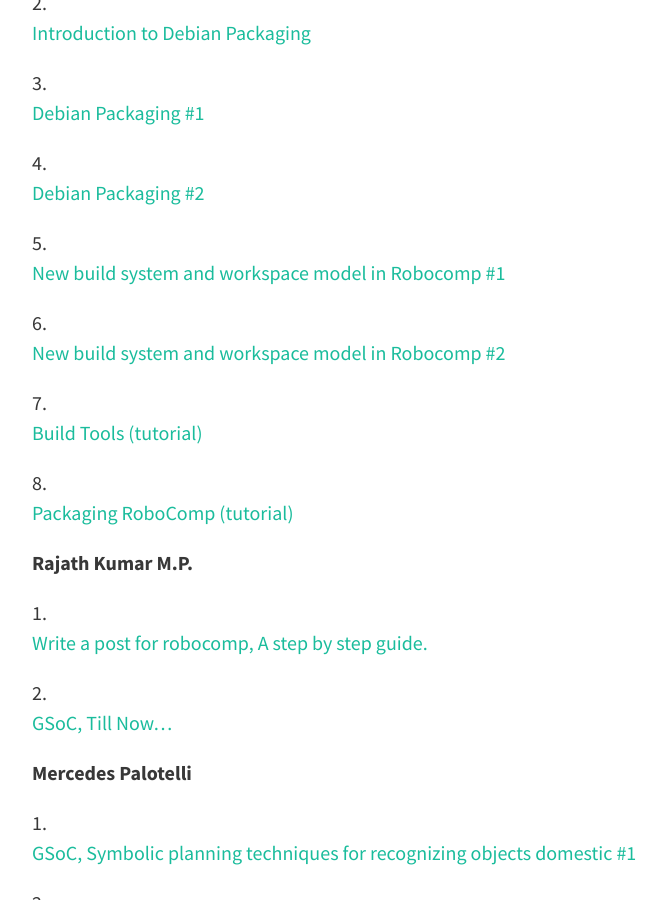
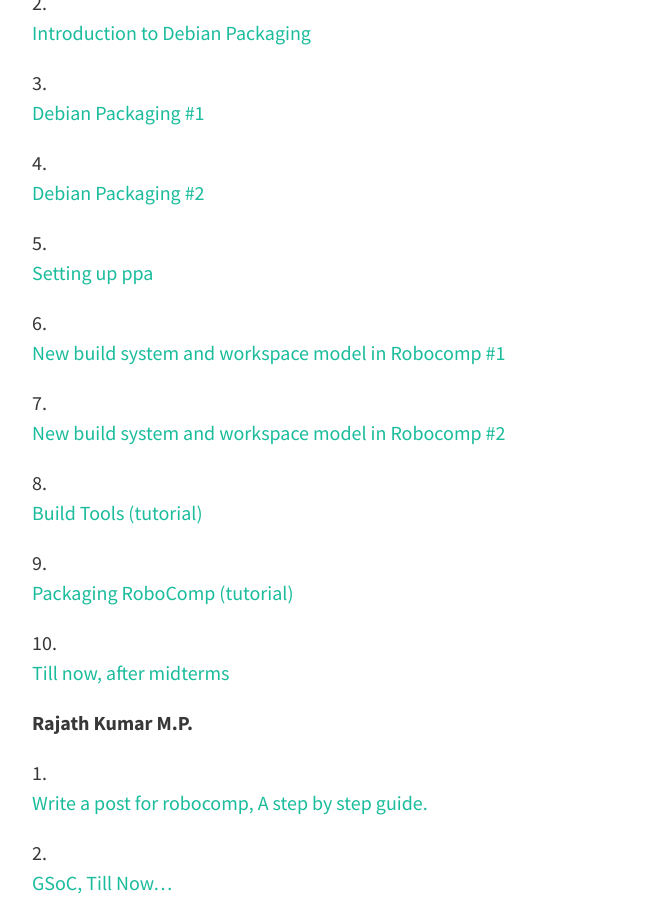
Before and after one commit to robocomp/website, a Jekyll site: the page built from GSoC.md, in a window 1280 px wide and 900 px high, scrolled down 647 px. Shown: the whole window, without its empty margins (224-890 px from the left). Built offline with Jekyll 4.4.1, drawn with Linux system fonts in a browser that asks for light colours; nearby versions of some CDN libraries.

Commit message:
added wrok done till now

```diff
--- a/GSoC.md
+++ b/GSoC.md
@@ -21,13 +21,17 @@
 
 4. [Debian Packaging #2](http://robocomp.github.io/website/2015/06/15/nithin7.html)
 
-5. [New build system and workspace model in Robocomp #1](http://robocomp.github.io/website/2015/06/20/nithin4.html)
+5. [Setting up ppa](http://robocomp.github.io/website/2015/07/25/nithin10.html)
 
-6. [New build system and workspace model in Robocomp #2](http://robocomp.github.io/website/2015/06/25/nithin5.html)
+6. [New build system and workspace model in Robocomp #1](http://robocomp.github.io/website/2015/06/20/nithin4.html)
 
-7. [Build Tools (tutorial)](http://robocomp.github.io/website/2015/06/26/nithin6.html)
+7. [New build system and workspace model in Robocomp #2](http://robocomp.github.io/website/2015/06/25/nithin5.html)
 
-8. [Packaging RoboComp (tutorial)](http://robocomp.github.io/website/2015/05/23/nithin3.html)
+8. [Build Tools (tutorial)](http://robocomp.github.io/website/2015/06/26/nithin6.html)
+
+9. [Packaging RoboComp (tutorial)](http://robocomp.github.io/website/2015/05/23/nithin3.html)
+
+10. [ Till now, after midterms](http://robocomp.github.io/website/2015/08/08/nithin9.html)
 
 **Rajath Kumar M.P.**
 
```
Also changed, not shown: _posts/2015-8-8-nithin9.md (added, +13 -0 lines).
